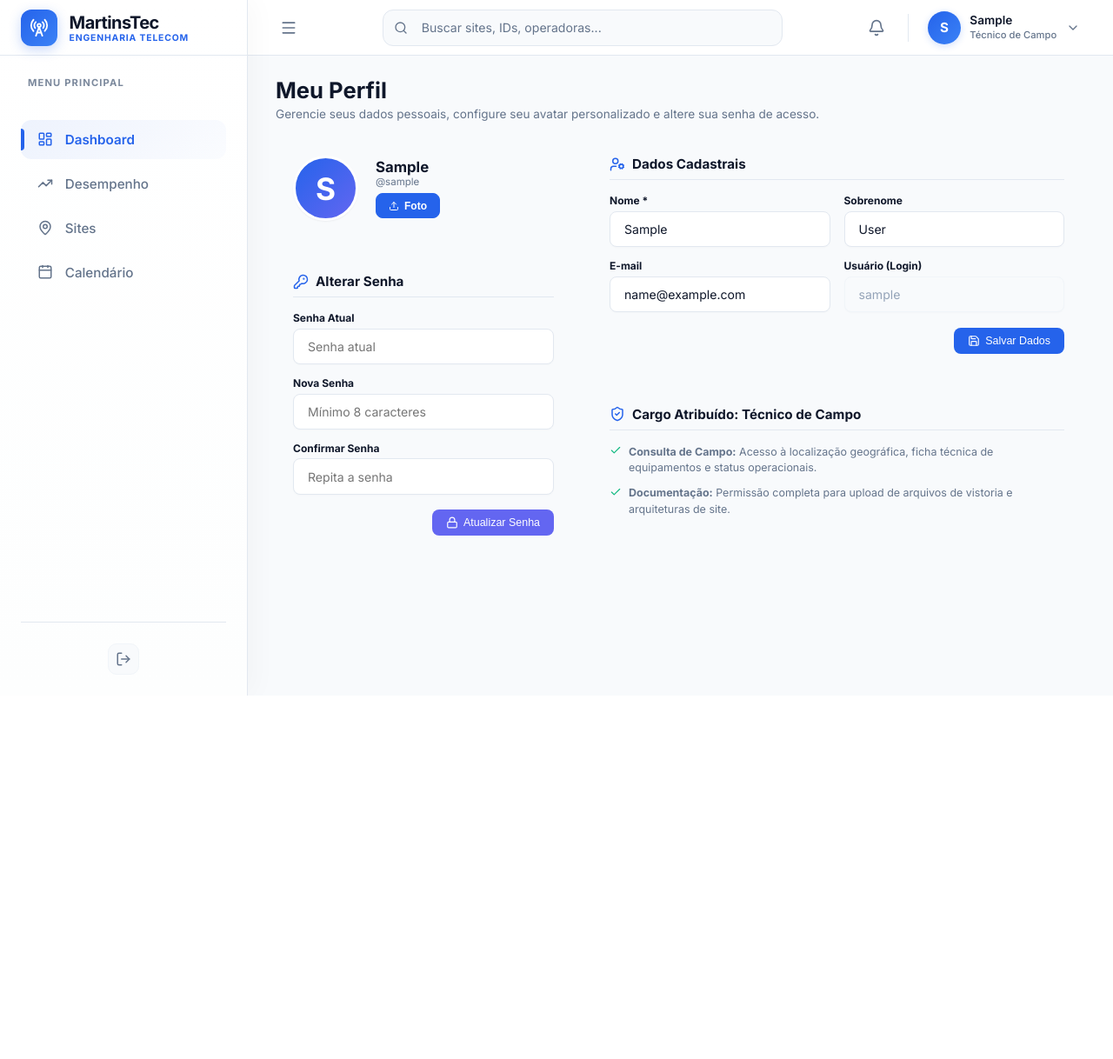
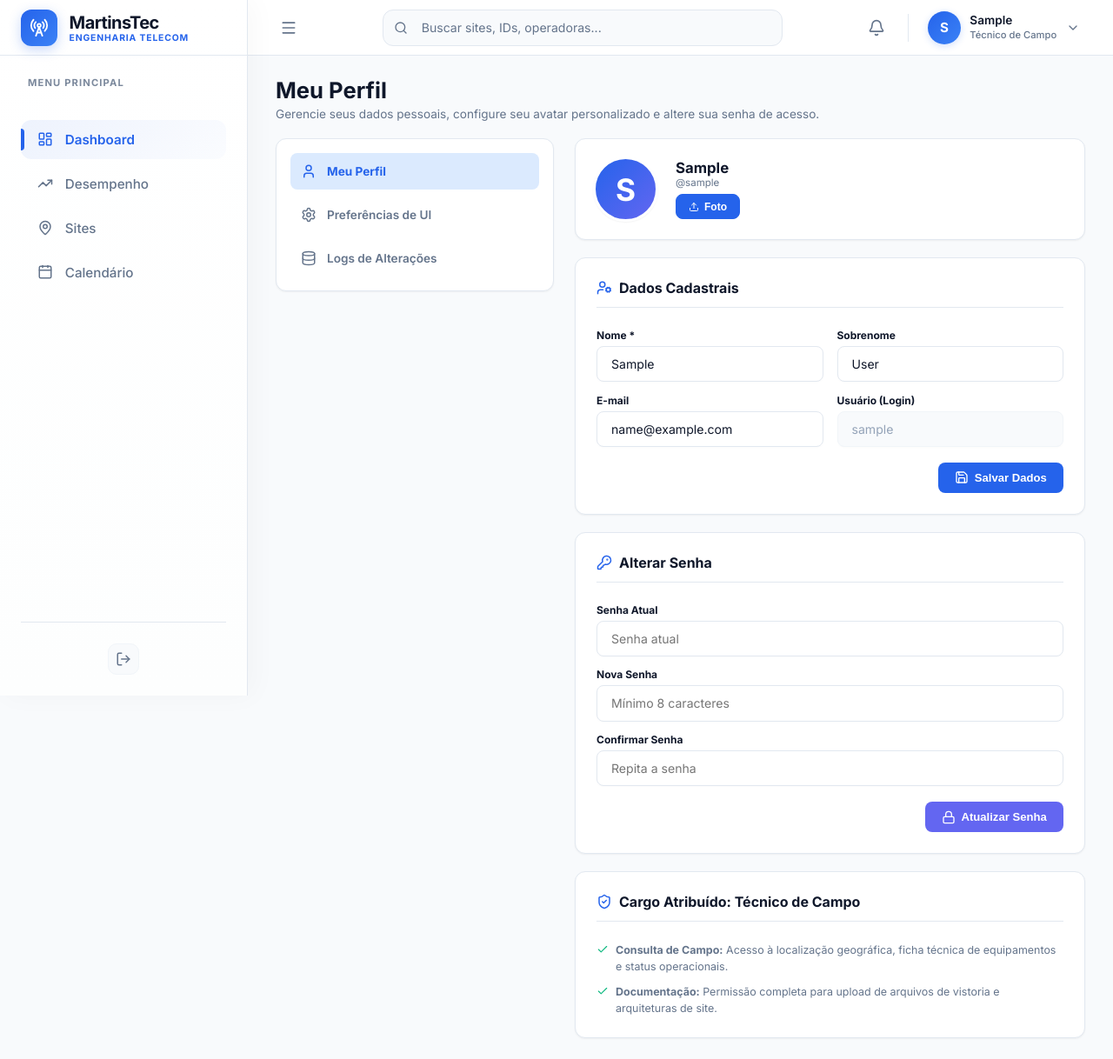
Before and after one commit to Jvsosa/MartinsTec, a Django app: page /profile/ in a window 1280 px wide. Shown: the whole page at 87% size. Before the commit the page ends 800 px from the top, so only its background shows below. Run offline with Django 5.2, Linux system fonts and the light colour scheme; the visitor is signed in with stand-in values (Sample User, id 1); data that the repository does not hold is empty.

Commit message:
style: padroniza layout e menu lateral da pagina de perfil com as configuracoes e logs

```diff
--- a/templates/profile.html
+++ b/templates/profile.html
@@ -78,23 +78,48 @@
     /* ======================================================== */
     /* RESPONSIVIDADE E ADAPTAÇÃO PARA MÓVEL (CELULAR)          */
     /* ======================================================== */
-    .profile-grid {
+    .settings-grid {
         display: grid;
-        grid-template-columns: 340px 1fr;
+        grid-template-columns: 1fr;
+        gap: 1.5rem;
+    }
+    @media (min-width: 768px) {
+        .settings-grid {
+            grid-template-columns: 320px 1fr;
+        }
+    }
+
+    .setting-card {
+        background-color: var(--bg-surface);
+        border: 1px solid var(--border-color);
+        border-radius: 12px;
+        padding: 1.5rem;
+        display: flex;
+        flex-direction: column;
         gap: 1.25rem;
-        align-items: start;
+        box-shadow: var(--shadow-sm);
+    }
+
+    .setting-header {
+        display: flex;
+        align-items: center;
+        gap: 0.5rem;
+        border-bottom: 1px solid var(--border-color);
+        padding-bottom: 0.75rem;
+        margin-bottom: 0.25rem;
+    }
+
+    .setting-header h3 {
+        font-size: 1rem;
+        font-weight: 700;
+        color: var(--text-main);
+        margin: 0;
     }
 
     .profile-form-row {
         display: grid;
         grid-template-columns: 1fr 1fr;
         gap: 1rem;
-    }
-
-    @media (max-width: 992px) {
-        .profile-grid {
-            grid-template-columns: 1fr !important;
-        }
     }
 
     @media (max-width: 576px) {
@@ -107,12 +132,11 @@
             padding: 1rem 0.75rem !important;
         }
 
-        .card {
+        .setting-card {
             padding: 1rem !important;
         }
 
-        /* Ajustar o botão de atualizar nos cartões para largura completa no mobile */
-        .card button[type="submit"] {
+        .setting-card button[type="submit"] {
             width: 100% !important;
             justify-content: center !important;
         }
@@ -127,15 +151,34 @@
         <p style="font-size: 0.85rem; color: var(--text-muted); margin: 0;">Gerencie seus dados pessoais, configure seu avatar personalizado e altere sua senha de acesso.</p>
     </div>
 
-    <!-- Layout Grid de 2 Colunas (Equilibrado para caber em uma tela) -->
-    <div class="profile-grid">
+    <!-- Grid de 2 Colunas Padronizado -->
+    <div class="settings-grid">
 
-        <!-- COLUNA ESQUERDA: Avatar + Alterar Senha -->
+        <!-- Coluna Esquerda: Menu Rápido de Configurações -->
+        <div style="display: flex; flex-direction: column; gap: 1rem;">
+            <div class="setting-card" style="padding: 1rem;">
+                <div style="display: flex; flex-direction: column; gap: 0.5rem;">
+                    <a href="{% url 'user_profile' %}" style="display: flex; align-items: center; gap: 0.75rem; text-decoration: none; padding: 0.75rem; border-radius: 8px; color: var(--brand-primary); background-color: var(--brand-light); font-size: 0.85rem; font-weight: 700; transition: background 0.2s;">
+                        <i data-lucide="user" style="width: 18px; height: 18px;"></i>
+                        <span>Meu Perfil</span>
+                    </a>
+                    <a href="{% url 'user_settings' %}" style="display: flex; align-items: center; gap: 0.75rem; text-decoration: none; padding: 0.75rem; border-radius: 8px; color: var(--text-muted); font-size: 0.85rem; font-weight: 600; transition: background 0.2s;">
+                        <i data-lucide="settings" style="width: 18px; height: 18px;"></i>
+                        <span>Preferências de UI</span>
+                    </a>
+                    <a href="{% url 'system_logs' %}" style="display: flex; align-items: center; gap: 0.75rem; text-decoration: none; padding: 0.75rem; border-radius: 8px; color: var(--text-muted); font-size: 0.85rem; font-weight: 600; transition: background 0.2s;">
+                        <i data-lucide="database" style="width: 18px; height: 18px;"></i>
+                        <span>Logs de Alterações</span>
+                    </a>
+                </div>
+            </div>
+        </div>
+
+        <!-- Coluna Direita: Conteúdo do Perfil -->
         <div style="display: flex; flex-direction: column; gap: 1.25rem;">
 
             <!-- Card 1: Avatar -->
-            <div class="card" style="padding: 1.25rem; display: flex; align-items: center; gap: 1.25rem;">
-                <!-- Container da Foto de Perfil -->
+            <div class="setting-card" style="padding: 1.25rem; display: flex; flex-direction: row; align-items: center; gap: 1.25rem;">
                 <div style="position: relative; width: 75px; height: 75px; flex-shrink: 0;">
                     <div style="width: 75px; height: 75px; border-radius: 50%; background: linear-gradient(135deg, var(--brand-primary), #6366f1); display: flex; align-items: center; justify-content: center; font-size: 2.2rem; font-weight: 800; color: #ffffff; box-shadow: var(--shadow-sm); overflow: hidden; border: 3px solid var(--card-bg, #ffffff);">
                         {% if user.profile_picture_base64 %}
@@ -146,7 +189,6 @@
                     </div>
                 </div>
 
-                <!-- Dados Nome, Cargo e Botões da Foto -->
                 <div style="display: flex; flex-direction: column; gap: 0.4rem; flex: 1; min-width: 0;">
                     <div style="display: flex; flex-direction: column; min-width: 0;">
                         <h3 style="font-size: 1.05rem; font-weight: 700; color: var(--text-main); margin: 0; white-space: nowrap; overflow: hidden; text-overflow: ellipsis;">
@@ -155,7 +197,6 @@
                         <span style="font-size: 0.72rem; color: var(--text-muted); white-space: nowrap; overflow: hidden; text-overflow: ellipsis;">@{{ user.username }}</span>
                     </div>
 
-                    <!-- Botões Rápidos de Ação sobre a Foto (Upload Instantâneo) -->
                     <div style="display: flex; align-items: center; gap: 0.4rem; flex-wrap: wrap;">
                         <button type="button" class="photo-upload-btn" onclick="document.getElementById('instant-profile-picture-input').click()">
                             <i data-lucide="upload" style="width: 12px; height: 12px;"></i>
@@ -171,51 +212,11 @@
                 </div>
             </div>
 
-            <!-- Card 2: Alterar Senha de Acesso -->
-            <div class="card" style="padding: 1.25rem; display: flex; flex-direction: column; gap: 1rem;">
-                <div style="display: flex; align-items: center; gap: 0.5rem; border-bottom: 1px solid var(--border-color); padding-bottom: 0.5rem;">
-                    <i data-lucide="key-round" style="width: 18px; height: 18px; color: var(--brand-primary);"></i>
-                    <h3 style="font-size: 0.95rem; font-weight: 700; color: var(--text-main); margin: 0;">Alterar Senha</h3>
-                </div>
-
-                <form method="POST" style="display: flex; flex-direction: column; gap: 0.85rem;">
-                    {% csrf_token %}
-                    <input type="hidden" name="form_type" value="change_password">
-
-                    <div class="form-group" style="display: flex; flex-direction: column; gap: 0.3rem;">
-                        <label for="id_old_password" style="font-size: 0.75rem; font-weight: 700; color: var(--text-main);">Senha Atual</label>
-                        <input type="password" id="id_old_password" name="old_password" class="form-control" placeholder="Senha atual" required>
-                    </div>
-
-                    <div class="form-group" style="display: flex; flex-direction: column; gap: 0.3rem;">
-                        <label for="id_new_password1" style="font-size: 0.75rem; font-weight: 700; color: var(--text-main);">Nova Senha</label>
-                        <input type="password" id="id_new_password1" name="new_password1" class="form-control" placeholder="Mínimo 8 caracteres" required>
-                    </div>
-
-                    <div class="form-group" style="display: flex; flex-direction: column; gap: 0.3rem;">
-                        <label for="id_new_password2" style="font-size: 0.75rem; font-weight: 700; color: var(--text-main);">Confirmar Senha</label>
-                        <input type="password" id="id_new_password2" name="new_password2" class="form-control" placeholder="Repita a senha" required>
-                    </div>
-
-                    <div style="display: flex; justify-content: flex-end; margin-top: 0.25rem;">
-                        <button type="submit" class="btn btn-primary" style="display: inline-flex; align-items: center; gap: 0.4rem; background-color: #6366f1; border-color: #6366f1; padding: 0.5rem 1rem; font-size: 0.78rem;">
-                            <i data-lucide="lock" style="width: 14px; height: 14px;"></i>
-                            Atualizar Senha
-                        </button>
-                    </div>
-                </form>
-            </div>
-
-        </div>
-
-        <!-- COLUNA DIREITA: Dados Cadastrais + Permissões -->
-        <div style="display: flex; flex-direction: column; gap: 1.25rem;">
-
-            <!-- Card 3: Dados Cadastrais -->
-            <div class="card" style="padding: 1.25rem 1.5rem; display: flex; flex-direction: column; gap: 1rem;">
-                <div style="display: flex; align-items: center; gap: 0.5rem; border-bottom: 1px solid var(--border-color); padding-bottom: 0.5rem;">
+            <!-- Card 2: Dados Cadastrais -->
+            <div class="setting-card">
+                <div class="setting-header">
                     <i data-lucide="user-cog" style="width: 18px; height: 18px; color: var(--brand-primary);"></i>
-                    <h3 style="font-size: 0.95rem; font-weight: 700; color: var(--text-main); margin: 0;">Dados Cadastrais</h3>
+                    <h3>Dados Cadastrais</h3>
                 </div>
 
                 <form method="POST" style="display: flex; flex-direction: column; gap: 0.85rem;">
@@ -247,21 +248,54 @@
                     </div>
 
                     <div style="display: flex; justify-content: flex-end; margin-top: 0.25rem;">
-                        <button type="submit" class="btn btn-primary" style="display: inline-flex; align-items: center; gap: 0.4rem; padding: 0.5rem 1rem; font-size: 0.78rem;">
-                            <i data-lucide="save" style="width: 14px; height: 14px;"></i>
+                        <button type="submit" class="btn btn-primary" style="display: inline-flex; align-items: center; gap: 0.4rem; padding: 0.6rem 1.2rem; font-size: 0.82rem; font-weight: 700; border-radius: 8px;">
+                            <i data-lucide="save" style="width: 16px; height: 16px;"></i>
                             Salvar Dados
                         </button>
                     </div>
                 </form>
             </div>
 
+            <!-- Card 3: Alterar Senha de Acesso -->
+            <div class="setting-card">
+                <div class="setting-header">
+                    <i data-lucide="key-round" style="width: 18px; height: 18px; color: var(--brand-primary);"></i>
+                    <h3>Alterar Senha</h3>
+                </div>
+
+                <form method="POST" style="display: flex; flex-direction: column; gap: 0.85rem;">
+                    {% csrf_token %}
+                    <input type="hidden" name="form_type" value="change_password">
+
+                    <div class="form-group" style="display: flex; flex-direction: column; gap: 0.3rem;">
+                        <label for="id_old_password" style="font-size: 0.75rem; font-weight: 700; color: var(--text-main);">Senha Atual</label>
+                        <input type="password" id="id_old_password" name="old_password" class="form-control" placeholder="Senha atual" required>
+                    </div>
+
+                    <div class="form-group" style="display: flex; flex-direction: column; gap: 0.3rem;">
+                        <label for="id_new_password1" style="font-size: 0.75rem; font-weight: 700; color: var(--text-main);">Nova Senha</label>
+                        <input type="password" id="id_new_password1" name="new_password1" class="form-control" placeholder="Mínimo 8 caracteres" required>
+                    </div>
+
+                    <div class="form-group" style="display: flex; flex-direction: column; gap: 0.3rem;">
+                        <label for="id_new_password2" style="font-size: 0.75rem; font-weight: 700; color: var(--text-main);">Confirmar Senha</label>
+                        <input type="password" id="id_new_password2" name="new_password2" class="form-control" placeholder="Repita a senha" required>
+                    </div>
+
+                    <div style="display: flex; justify-content: flex-end; margin-top: 0.25rem;">
+                        <button type="submit" class="btn btn-primary" style="display: inline-flex; align-items: center; gap: 0.4rem; background-color: #6366f1; border-color: #6366f1; padding: 0.6rem 1.2rem; font-size: 0.82rem; font-weight: 700; border-radius: 8px;">
+                            <i data-lucide="lock" style="width: 16px; height: 16px;"></i>
+                            Atualizar Senha
+                        </button>
+                    </div>
+                </form>
+            </div>
+
             <!-- Card 4: Permissões de Acesso -->
-            <div class="card" style="padding: 1.25rem 1.5rem; display: flex; flex-direction: column; gap: 1rem;">
-                <div style="display: flex; align-items: center; gap: 0.5rem; border-bottom: 1px solid var(--border-color); padding-bottom: 0.5rem;">
+            <div class="setting-card">
+                <div class="setting-header">
                     <i data-lucide="shield-check" style="width: 18px; height: 18px; color: var(--brand-primary);"></i>
-                    <h3 style="font-size: 0.95rem; font-weight: 700; color: var(--text-main); margin: 0;">
-                        Cargo Atribuído: {{ user.get_role_display }}
-                    </h3>
+                    <h3>Cargo Atribuído: {{ user.get_role_display }}</h3>
                 </div>
 
                 <div style="font-size: 0.78rem; color: var(--text-muted); line-height: 1.5; display: flex; flex-direction: column; gap: 0.65rem;">
```
